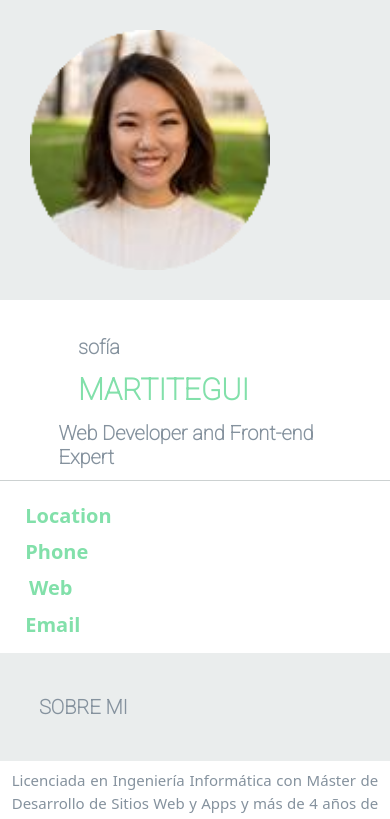
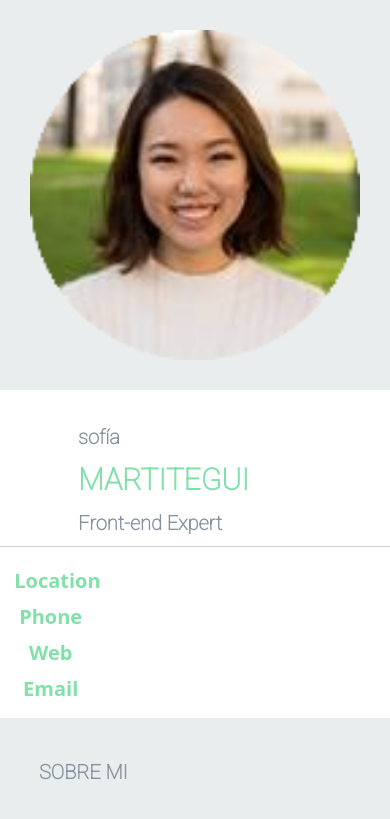
Before and after one commit to Pamelasalvatori16/Entrega_N1_CV_Salvatori, a plain HTML site: page Index.html in a window 390 px wide. Shown: the top 819 px of the page. Drawn offline with nearby package versions, Linux system fonts and the light colour scheme.

Commit message:
responsivo

```diff
--- a/CSS/mi_css.css
+++ b/CSS/mi_css.css
@@ -20,7 +20,9 @@ html {
 
 #profileph {
     padding: 3rem;
- }
+    width:100%;
+    height: auto;
+}
 
 #mih1 {
     font-family: 'Roboto', sans-serif;
@@ -43,7 +45,7 @@ html {
     font-size: 2rem;
     font-weight: bolder;
     color: #85929E;
-    padding: 1% 15% 3%;
+    padding: 1% 20% 3%;
     border-bottom: 1px solid #CCD1D1;
 }
 
@@ -61,7 +63,7 @@ html {
 }
 
 .nav-item {
-    padding: 1% 20% 5%;
+    padding: 0% 7% 5%;
 }
 
 .txt_aside {
--- a/Index.html
+++ b/Index.html
@@ -26,7 +26,7 @@
             <div class="col-sm-9">
                 <h2 id="mih2">sofía</h2>
                 <h1 id="mih1">MARTITEGUI</h1>
-                <h5 id="mih5">Web Developer and Front-end Expert</h5>
+                <h5 id="mih5">Front-end Expert</h5>
             </div>
         </div>
 
@@ -139,7 +139,7 @@
                     </li>
 
                     <li>
-                    Inglés avanzado (C1)
+                    Inglés avanzado
                     </li>
 
                 </ul>
```
